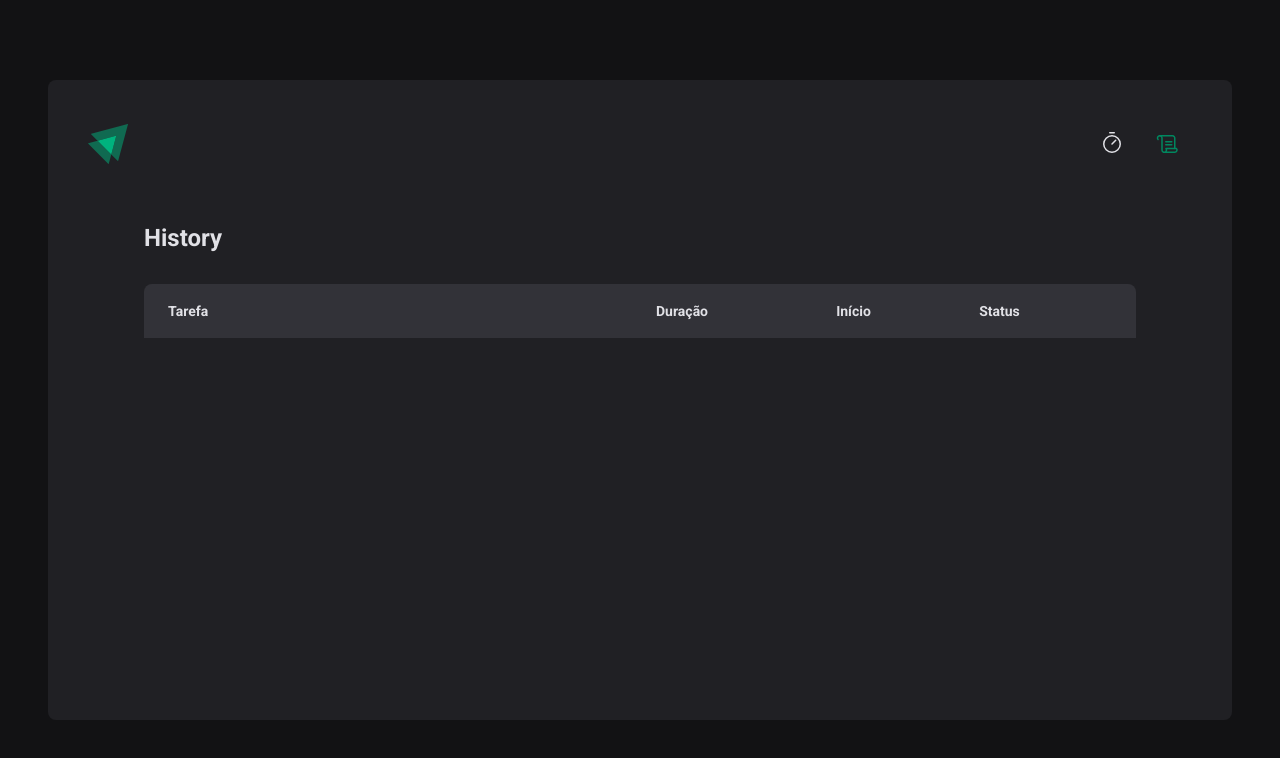
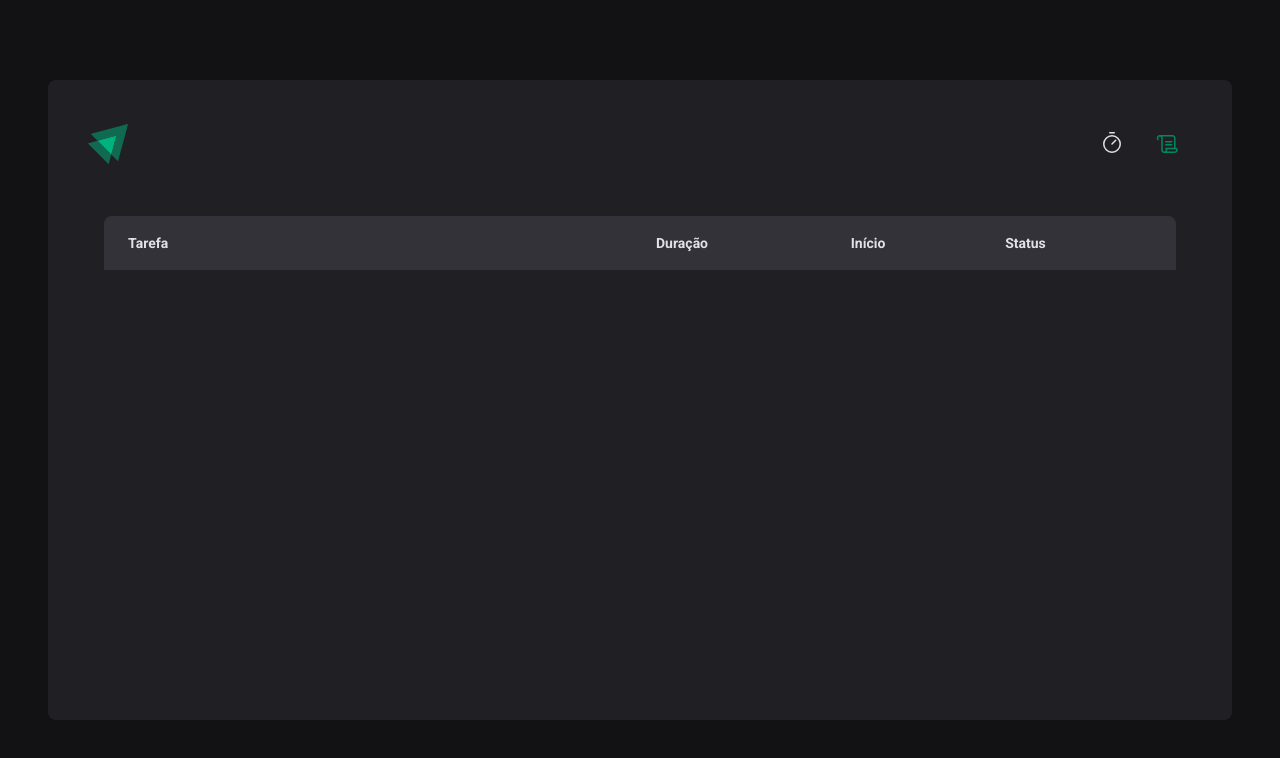
Before and after one commit to c4mpos-dev/ignite-timer, a React (Vite) app: page /history in a window 1280 px wide. Shown: the top 758 px of the page. Built offline with nearby package versions, Linux system fonts and the light colour scheme.

Commit message:
History (ok and testing)

```diff
--- a/src/pages/History/index.tsx
+++ b/src/pages/History/index.tsx
@@ -12,8 +12,6 @@ export function History() {
 
     return(
         <HistoryContainer>
-            <h1>History</h1>
-
             <HistoryList>
                 <table>
                     <thead>
--- a/src/pages/History/styles.ts
+++ b/src/pages/History/styles.ts
@@ -2,7 +2,8 @@ import styled from "styled-components";
 
 export const HistoryContainer = styled.main`
     flex: 1;
-    padding: 3.5rem;
+    padding: 1rem;
+    padding-bottom: 3rem;
 
     max-height: 100%;
 
```
